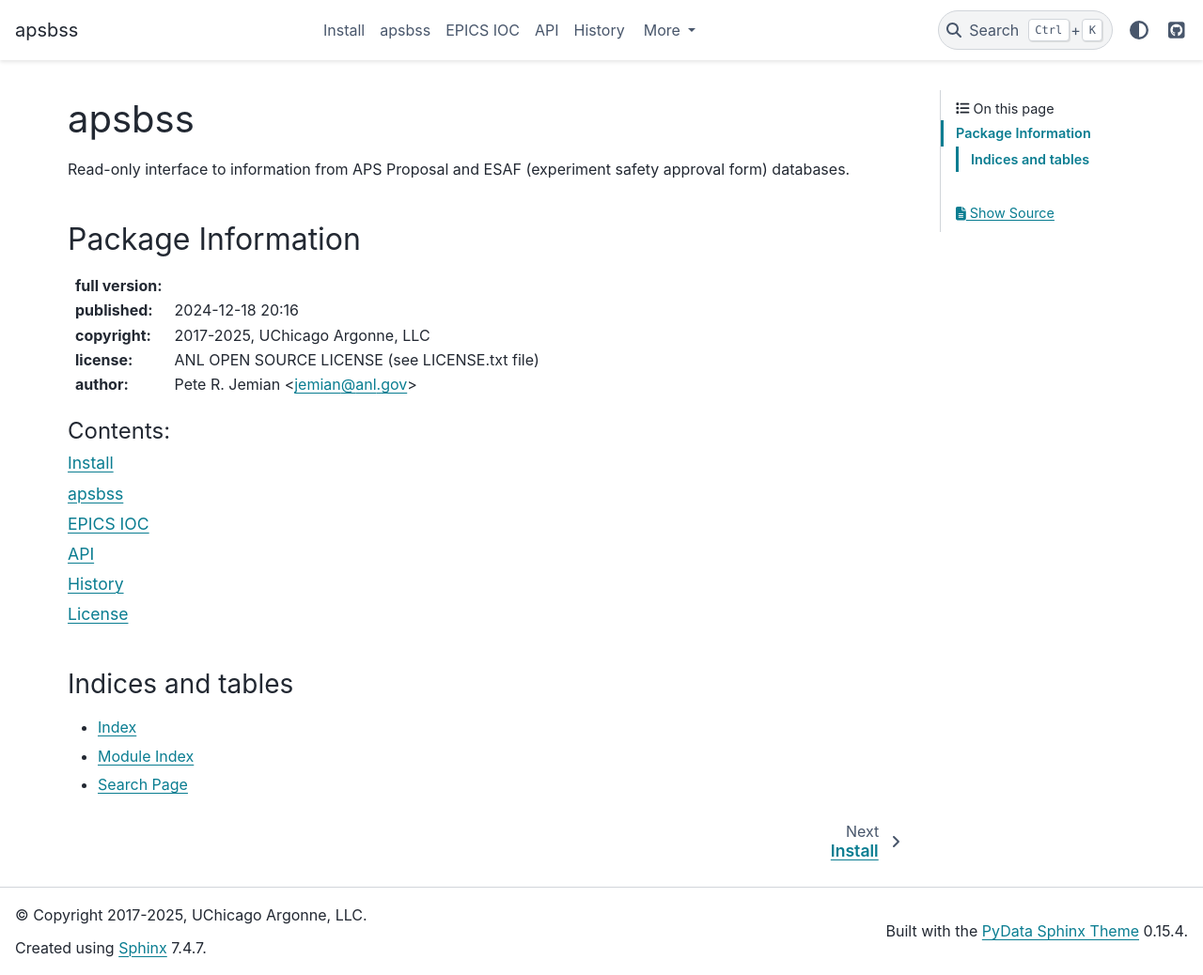
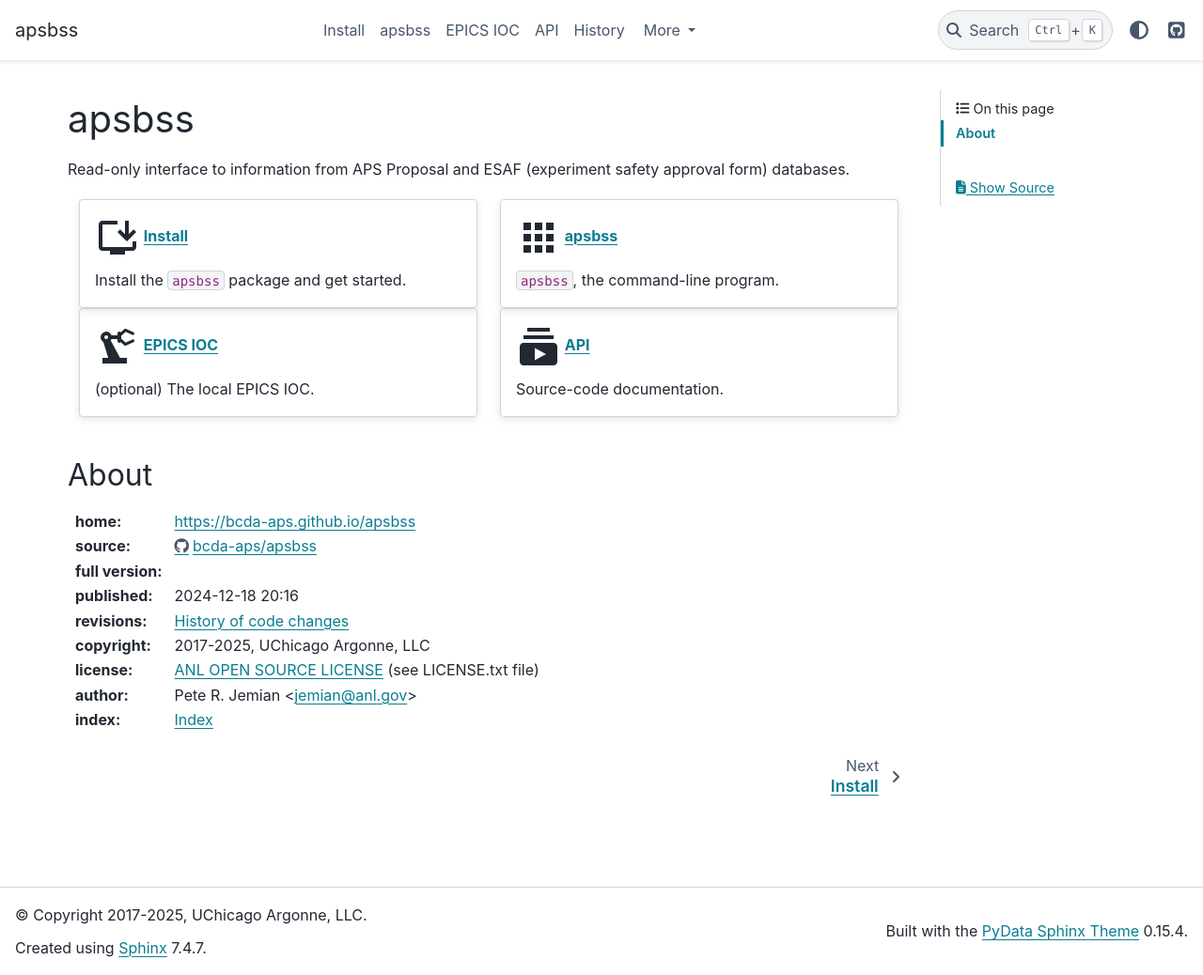
Before and after one commit to BCDA-APS/apsbss, a Sphinx documentation site: the page built from docs/source/index.rst, in a window 1280 px wide and 1038 px high. Shown: the whole window at 94% size. Built offline with Sphinx 7.4.7 and the PyData theme 0.15.4, drawn with Linux system fonts in a browser that asks for light colours; the version number could not be read and is left out.

Commit message:
DOC #30 add icons and re-arrange

```diff
--- a/docs/source/api/index.rst
+++ b/docs/source/api/index.rst
@@ -1,4 +1,4 @@
-.. _beamtime_source_docs:
+.. _api:
 
 API
 ===
--- a/docs/source/apsbss.rst
+++ b/docs/source/apsbss.rst
@@ -96,8 +96,7 @@
 Subcommands
 ===========
 
-See :ref:`beamtime_source_docs` for the source code documentation of each of these
-  subcommands.
+See :ref:`api` for the source code documentation of each of these subcommands.
 
 .. _subcommand.beamlines:
 
@@ -874,4 +873,4 @@
 Source code documentation
 ---------------------------
 
-See :ref:`beamtime_source_docs` for the source code documentation.
+See :ref:`api` for the source code documentation.
--- a/docs/source/changes.rst
+++ b/docs/source/changes.rst
@@ -1,3 +1,5 @@
+.. _changes:
+
 ..
 	CHANGES
 	=======
--- a/docs/source/conf.py
+++ b/docs/source/conf.py
@@ -42,6 +42,7 @@
     sphinx.ext.mathjax
     sphinx.ext.todo
     sphinx.ext.viewcode
+    sphinx_design
 """.split()
 
 templates_path = ["_templates"]
--- a/docs/source/index.rst
+++ b/docs/source/index.rst
@@ -10,30 +10,51 @@
 Read-only interface to information from APS Proposal and ESAF (experiment safety
 approval form) databases.
 
-Package Information
--------------------
+.. icons: https://fonts.google.com/icons
 
-:full version: |release|
-:published: |today|
-:copyright: 2017-2025, UChicago Argonne, LLC
-:license: ANL OPEN SOURCE LICENSE (see LICENSE.txt file)
-:author: Pete R. Jemian <jemian@anl.gov>
+.. grid:: 2
+
+    .. grid-item-card:: :material-regular:`install_desktop;3em` :ref:`Install <install>`
+
+      Install the ``apsbss`` package and get started.
+
+    .. grid-item-card:: :material-regular:`apps;3em` :ref:`apsbss_application`
+
+      ``apsbss``, the command-line program.
+
+    .. grid-item-card:: :material-regular:`precision_manufacturing;3em` :ref:`apsbss_ioc`
+
+      (optional) The local EPICS IOC.
+
+    .. grid-item-card:: :material-regular:`subscriptions;3em` :ref:`api`
+
+      Source-code documentation.
 
 .. toctree::
    :maxdepth: 1
-   :caption: Contents:
-   :glob:
+   :hidden:
 
    install
    apsbss
    ioc
    api/index
+
    changes
    license
 
-Indices and tables
-==================
+About
+-----
 
-* :ref:`genindex`
-* :ref:`modindex`
-* :ref:`search`
+:home: https://bcda-aps.github.io/apsbss
+:source: https://github.com/bcda-aps/apsbss
+:full version: |release|
+:published: |today|
+:revisions: :ref:`History of code changes <changes>`
+:copyright: 2017-2025, UChicago Argonne, LLC
+:license: :ref:`ANL OPEN SOURCE LICENSE <license>` (see LICENSE.txt file)
+:author: Pete R. Jemian <jemian@anl.gov>
+:index: :ref:`genindex`
+
+.. * :ref:`genindex`
+.. * :ref:`modindex`
+.. * :ref:`search`
```
